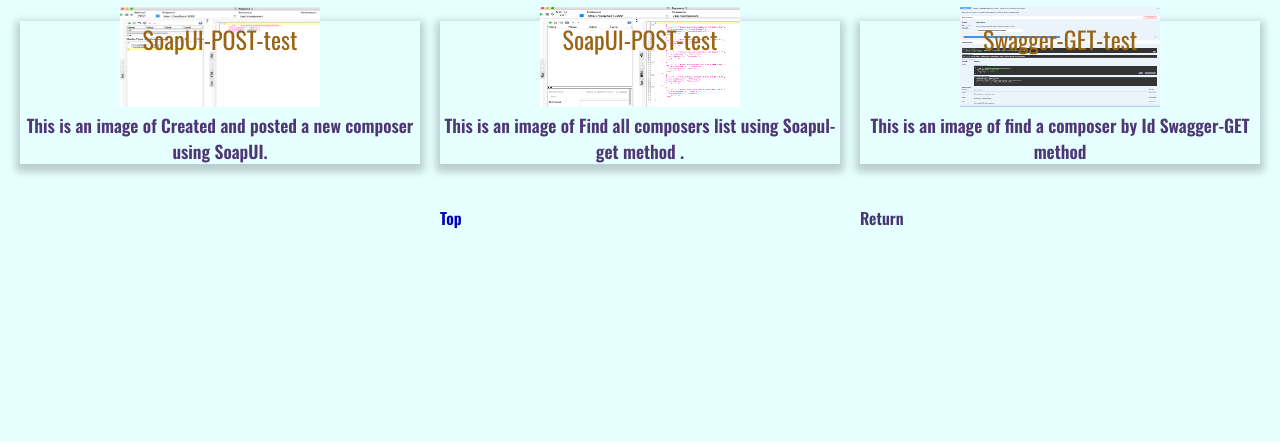
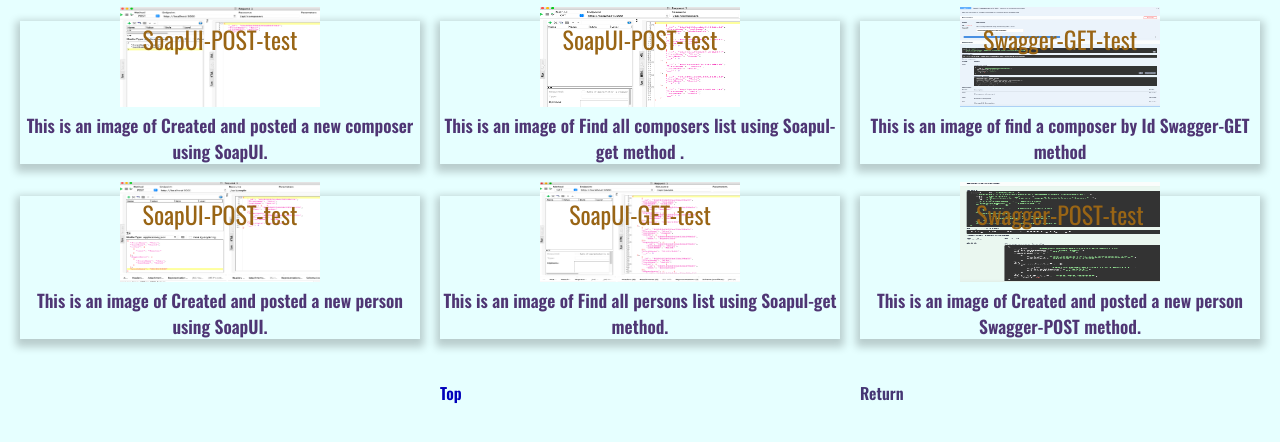
Before and after one commit to marksolm/personal-portfolio, a plain HTML site: page Api-unit-tests.html in a window 1280 px wide. Shown: the part 218-660 px from the top of the page. Drawn offline with nearby package versions, Linux system fonts and the light colour scheme.

Commit message:
Adding SoapUI and Swagger images tests for API Person app

```diff
--- a/Api-unit-tests.html
+++ b/Api-unit-tests.html
@@ -18,7 +18,7 @@
 <body><br />
     <div class="assign-container">
       <!-- this is an internal link to the landing page index. -->
-      <button><a href="../index.html"><b>Return Home</b></a></button>
+      <button><a href="./index.html"><b>Return Home</b></a></button>
      <!-- This is the setup for app-header and #blue. -->
      <h1 id="blue" class="app-header"><a href="#top"></a>Welcome to my Api-unit-tests page</h1>
      <!-- Diagram Heading -->
@@ -55,11 +55,43 @@
               <figcaption> <b>This is an image of find a composer by Id Swagger-GET method</b></figcaption>
             </div>
         </div>
+
+        <div class="card">
+            <!-- This is the setup  for card title to be on the top element.  -->
+            <div class="card-title title">SoapUI-POST-test</div>
+            <div class="projects">
+            <a target="_blank" href="./Api-unit-tests/creatPerson-Soapul-post-test.png">
+                <img src="./Api-unit-tests/creatPerson-Soapul-post-test.png" alt="SoapUI-post-test" width="600" height="400">
+            </a>
+                <figcaption> <b>This is an image of Created and posted a new person using SoapUI.</b></figcaption>
+            </div>
+        </div>
+        <div class="card">
+            <!-- This is the setup  for card title to be on the top element.  -->
+            <div class="card-title title">SoapUI-GET-test</div>
+            <div class="projects">
+            <a target="_blank" href="./Api-unit-tests/findAllpersons-Soapul-get-test.png">
+                <img src="./Api-unit-tests/findAllpersons-Soapul-get-test.png" alt="SoapUI-post-test" width="600" height="400">
+            </a>
+                <figcaption> <b>This is an image of Find all persons list using Soapul-get method.</b></figcaption>
+            </div>
+        </div>
+        <div class="card">
+            <!-- This is the setup  for card title to be on the top element.  -->
+            <div class="card-title title">Swagger-POST-test</div>
+            <div class="projects">
+            <a target="_blank" href="./Api-unit-tests/createPerson-post-Swagger-test.png">
+                <img src="./Api-unit-tests/createPerson-post-Swagger-test.png" width="600" height="400">
+            </a>
+                <figcaption> <b>This is an image of Created and posted a new person Swagger-POST method.</b></figcaption>
+            </div>
+        </div>
+
             <br />
             <!-- this is an internal link to the top of the page. -->
             <h4><a href="#top" id="blue">Top</a></h4>
             <!-- this is an internal link to the landing page index. -->
-            <h4> <a href="../index.html" class="return-home">Return</a></h4>
+            <h4> <a href="./index.html" class="return-home">Return</a></h4>
         </div>
     </div>
 </body>
```
Also changed, not shown: Api-unit-tests/creatPerson-Soapul-post-test.png (added), Api-unit-tests/createPerson-post-Swagger-test.png (added), Api-unit-tests/findAllpersons-Soapul-get-test.png (added). Lines whose indentation alone changed are shown as unchanged.
